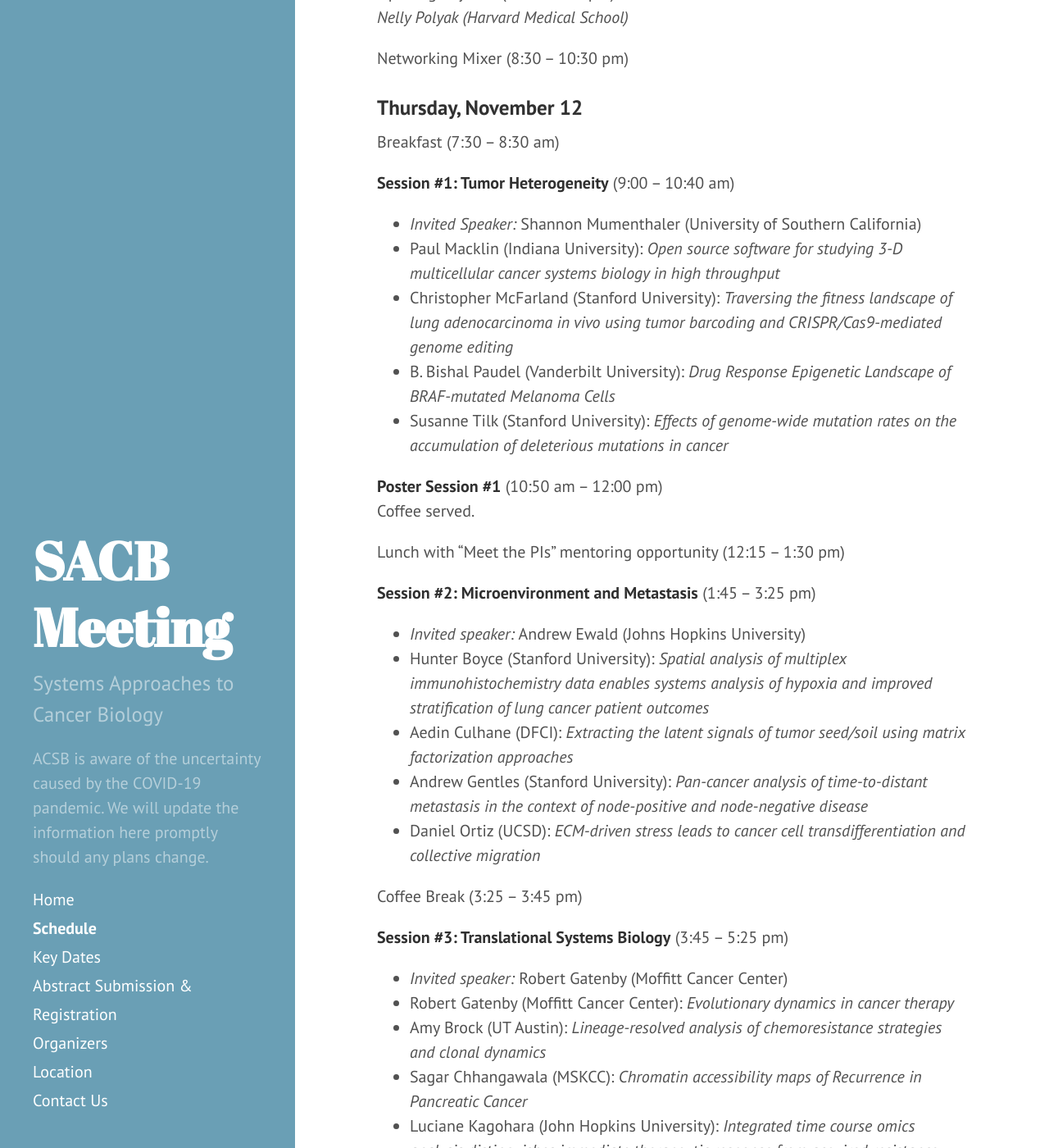
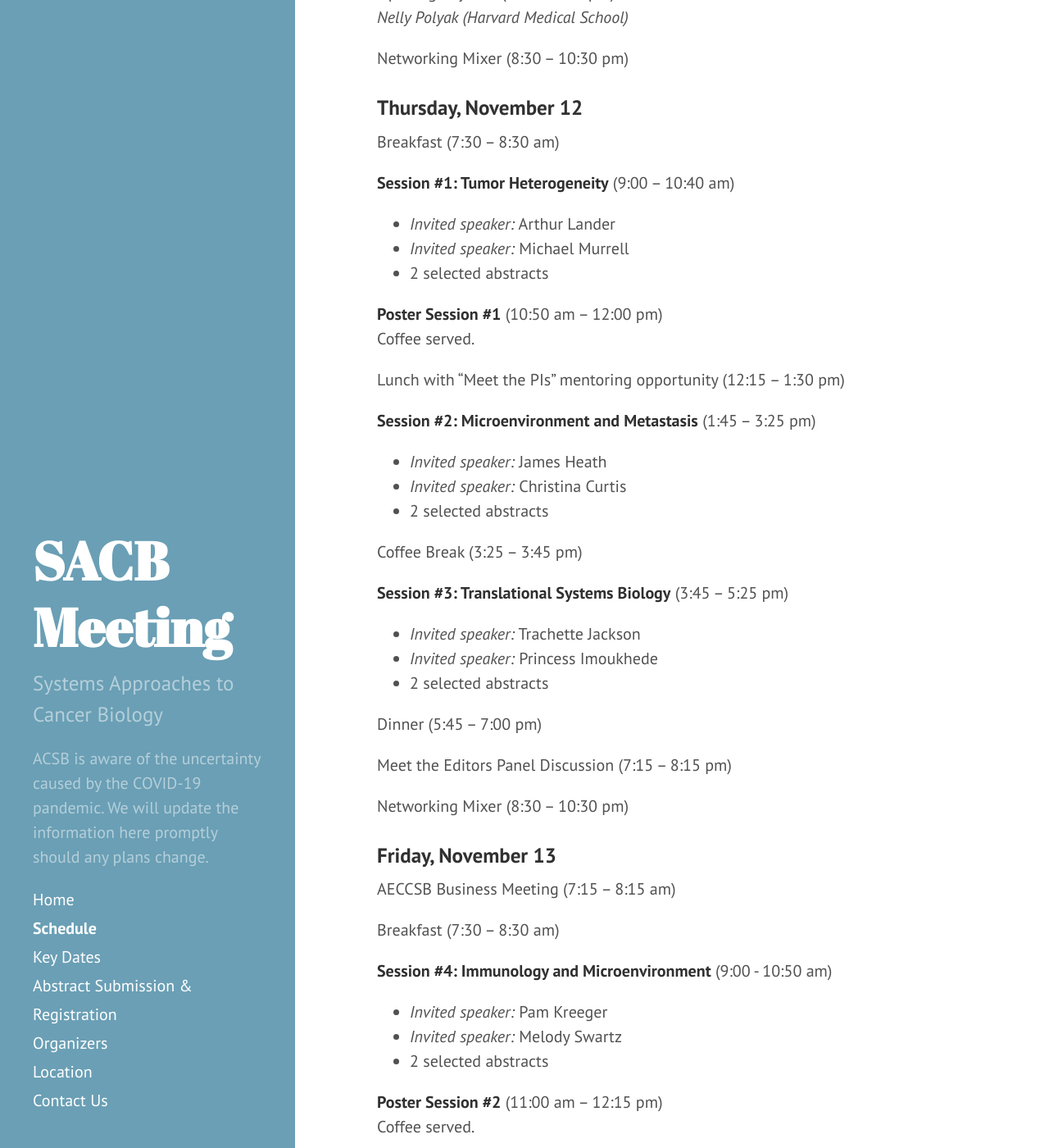
Before and after one commit to AECCSB/sacb-meeting, a Jekyll site: the page built from schedule.md, in a window 1280 px wide and 1400 px high, scrolled down 425 px. Shown: the whole window at 82% size. Built offline with Jekyll 4.4.1, drawn with Linux system fonts in a browser that asks for light colours; some of the changed text lies outside the part shown.

Commit message:
Update schedule.md

```diff
--- a/schedule.md
+++ b/schedule.md
@@ -22,11 +22,9 @@ Breakfast (7:30 – 8:30 am)
 
 **Session #1: Tumor Heterogeneity** (9:00 – 10:40 am)
 
-- *Invited Speaker:* Shannon Mumenthaler (University of Southern California)
-- Paul Macklin (Indiana University): *Open source software for studying 3-D multicellular cancer systems biology in high throughput*
-- Christopher McFarland (Stanford University): *Traversing the fitness landscape of lung adenocarcinoma in vivo using tumor barcoding and CRISPR/Cas9-mediated genome editing*
-- B. Bishal Paudel (Vanderbilt University): *Drug Response Epigenetic Landscape of BRAF-mutated Melanoma Cells*
-- Susanne Tilk (Stanford University): *Effects of genome-wide mutation rates on the accumulation of deleterious mutations in cancer*
+- *Invited speaker:* Arthur Lander
+- *Invited speaker:* Michael Murrell
+- 2 selected abstracts
 
 **Poster Session #1** (10:50 am – 12:00 pm)
 Coffee served.
@@ -35,24 +33,19 @@ Lunch with "Meet the PIs" mentoring opportunity (12:15 – 1:30 pm)
 
  **Session #2: Microenvironment and Metastasis** (1:45 – 3:25 pm)
 
-- *Invited speaker:* Andrew Ewald (Johns Hopkins University)
-- Hunter Boyce (Stanford University): *Spatial analysis of multiplex immunohistochemistry data enables systems analysis of hypoxia and improved stratification of lung cancer patient outcomes*
-- Aedin Culhane (DFCI): *Extracting the latent signals of tumor seed/soil using matrix factorization approaches*
-- Andrew Gentles (Stanford University): *Pan-cancer analysis of time-to-distant metastasis in the context of node-positive and node-negative disease*
-- Daniel Ortiz (UCSD): *ECM-driven stress leads to cancer cell transdifferentiation and collective migration*
+- *Invited speaker:* James Heath
+- *Invited speaker:* Christina Curtis
+- 2 selected abstracts
 
 Coffee Break (3:25 – 3:45 pm)
 
 **Session #3: Translational Systems Biology** (3:45 – 5:25 pm)
 
-- *Invited speaker:* Robert Gatenby (Moffitt Cancer Center)
-- Robert Gatenby (Moffitt Cancer Center): *Evolutionary dynamics in cancer therapy*
-- Amy Brock (UT Austin): *Lineage-resolved analysis of chemoresistance strategies and clonal dynamics*
-- Sagar Chhangawala (MSKCC): *Chromatin accessibility maps of Recurrence in Pancreatic Cancer*
-- Luciane Kagohara (John Hopkins University): *Integrated time course omics analysis distinguishes immediate therapeutic response from acquired resistance*
-- Jason Sheltzer (Cold Spring Harbor Labs): *Genetic determinants of cancer patient outcome*
+- *Invited speaker:* Trachette Jackson
+- *Invited speaker:* Princess Imoukhede
+- 2 selected abstracts
 
-Dinner (5:45 – 7:15 pm)
+Dinner (5:45 – 7:00 pm)
 
 Meet the Editors Panel Discussion (7:15 – 8:15 pm)
 
```
